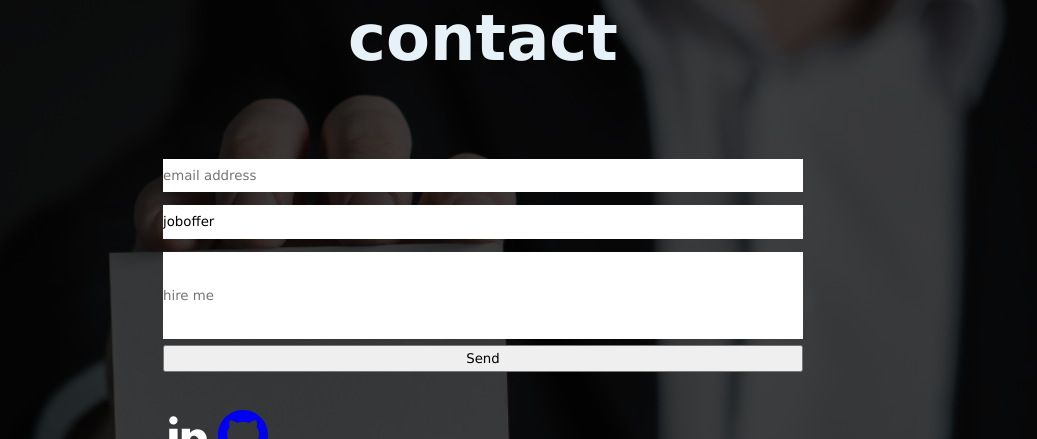
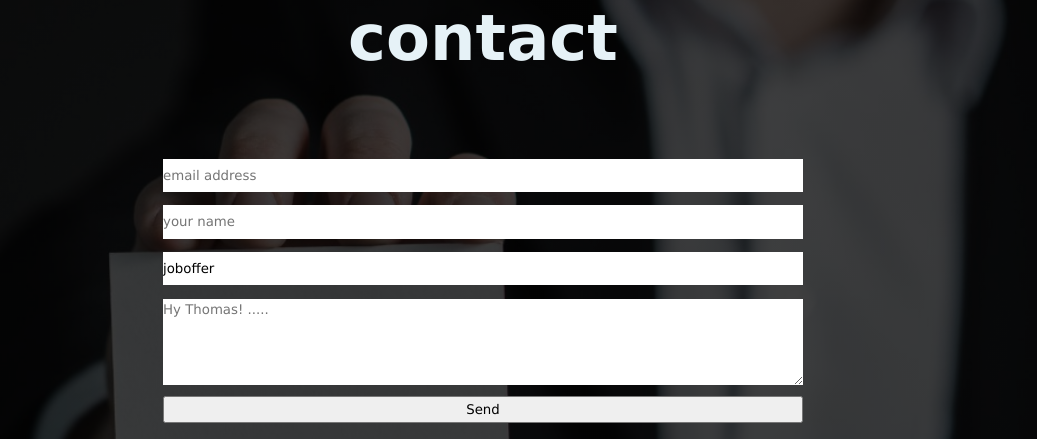
Before and after one commit to urlacher23/urlacher23.github.io, a plain HTML site: page index.html in a window 1280 px wide. Shown: the part 3490-3929 px from the top of the page, without its empty margins (157-1194 px from the left). Drawn offline with Linux system fonts and the light colour scheme.

Commit message:
04. Contactform

```diff
--- a/index.html
+++ b/index.html
@@ -148,12 +148,12 @@
         <h2>contact</h2>
         <div class="section-title"><br></div>
         <div class="section-content">
-
-            <form action="https://formsubmit.co/el/gefugo" method="POST">
+            <form action="https://formsubmit.co/5fbda5b94555ce07f6bbc93eb8d694be" method="POST">
                 <input type="email" name="email" placeholder="email address" required>
-                <input type="text" name="_subject" value="joboffer">
-                <input id="longtext" type="text" name="name" placeholder="hire me" required>
-                <input type="hidden" name="_autoresponse"
+                <input type="text" name="name" placeholder="your name" required>
+                <input type="text" name="subject" value="joboffer">
+                <textarea id="longtext" name="message" placeholder="Hy Thomas! ....."></textarea>
+                <input type="hidden" name="autoresponse"
                     value="Thank you for e-mailing me. I will responde as soon as possible. Thomas">
                 <button type="submit">Send</button>
             </form>
--- a/main.css
+++ b/main.css
@@ -189,7 +189,18 @@ section section p {
     height: 2em;
 }
 
+#part_5 textarea {
+    width: 100%;
+    padding: 0.25em 0 0.25em 0;
+    border: 0;
+    margin: 0.5em 0 0.5em 0;
+    height: 2em;
+}
+
+
+
 #part_5 #longtext {
+
     height: 6em;
 }
 
```
